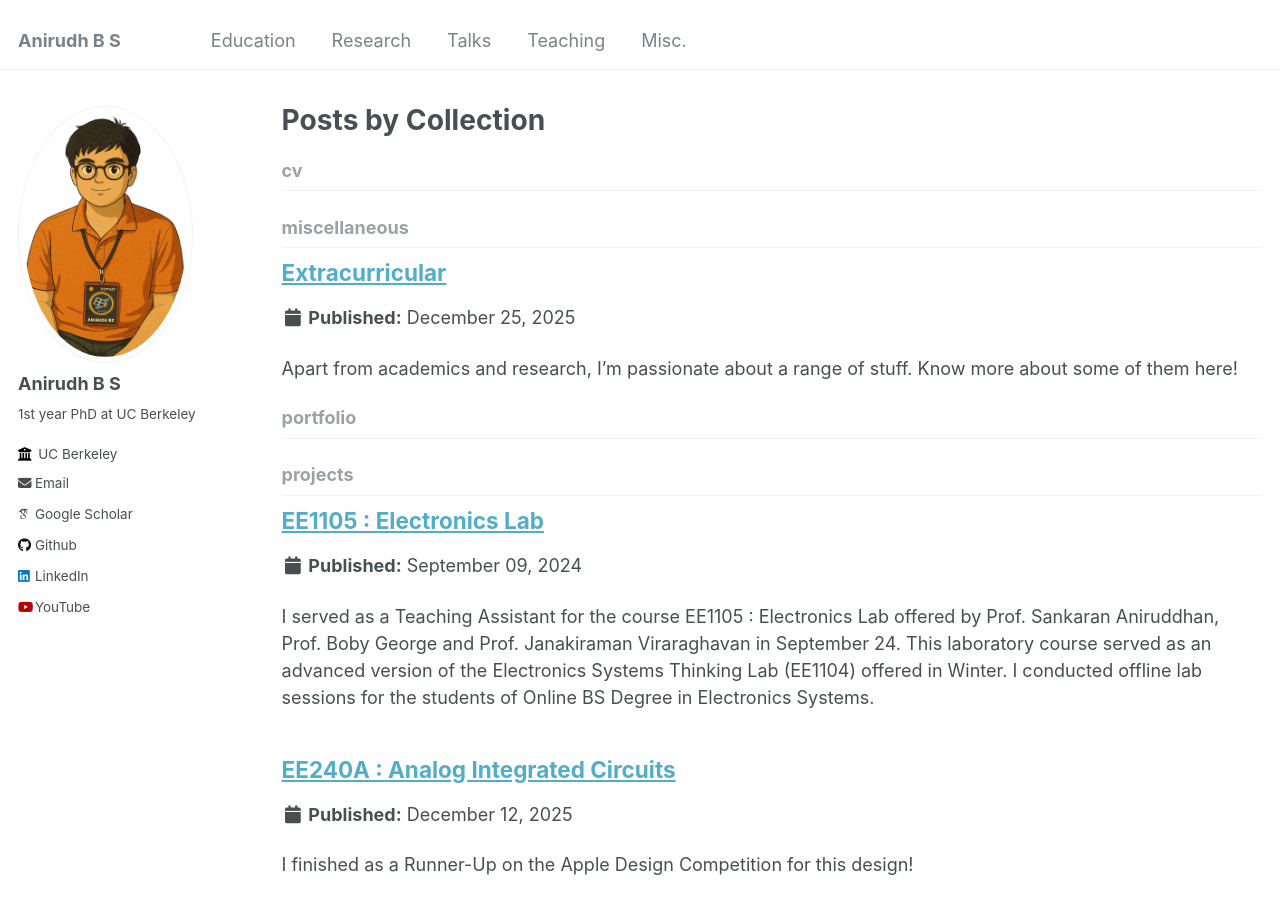
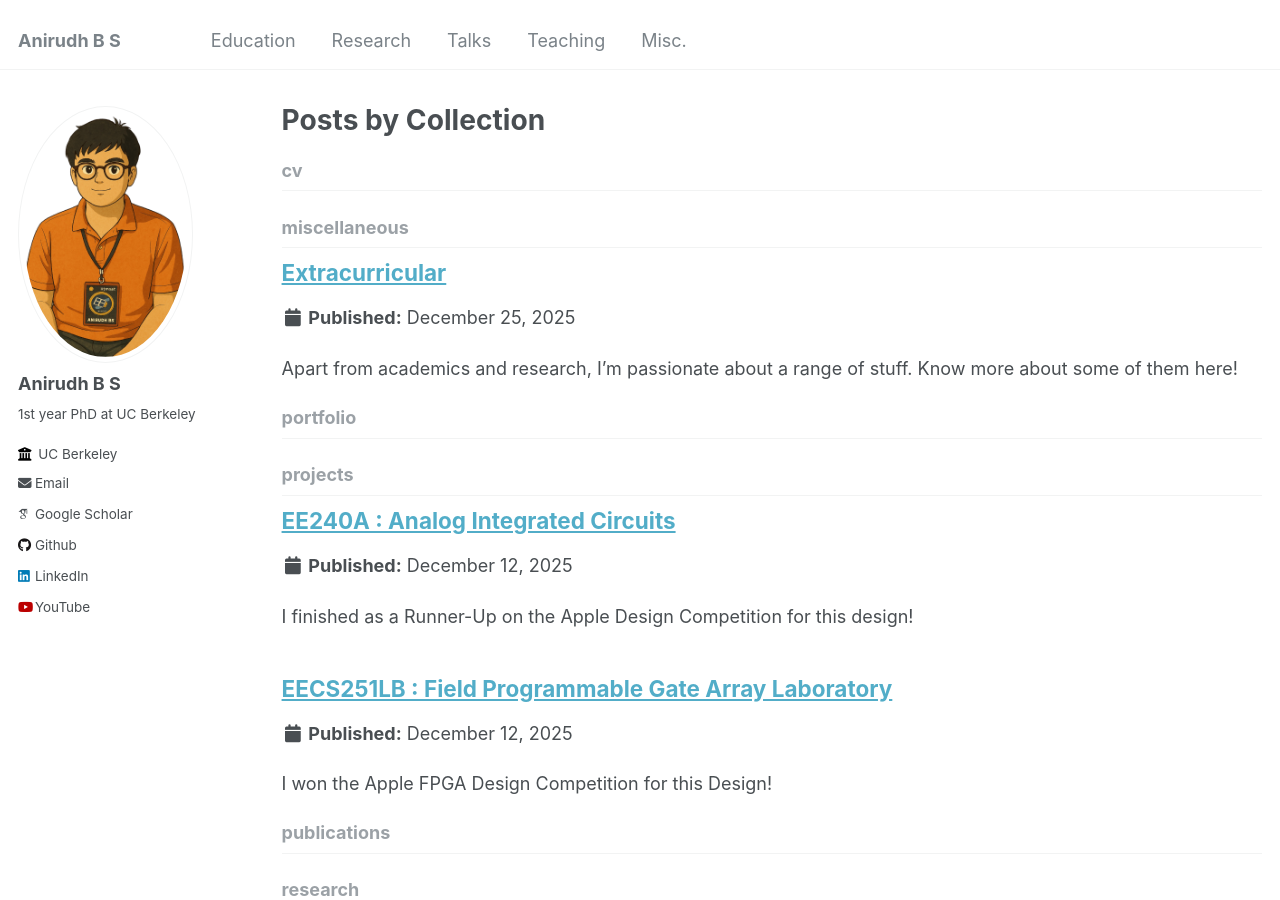
Before and after one commit to ANIRUDHBS1/ANIRUDHBS1.github.io, a Jekyll site: the page built from _pages/collection-archive.html, in a window 1280 px wide and 900 px high. Built offline with Jekyll 4.4.1, drawn with Linux system fonts in a browser that asks for light colours; some web fonts are replaced.

Commit message:
eecs151 project added

```diff
--- a/_projects/EE1105.md
+++ /dev/null
@@ -1,11 +0,0 @@
----
-title: "EE1105 : Electronics Lab"
-collection: teaching
-type: "Undergraduate Lab"
-permalink: /teaching/EE1105
-venue: "Dept. of Electrical Engineering, IIT Madras"
-date: 2024-09-09
-location: "Chennai, India"
----
-
-I served as a Teaching Assistant for the course EE1105 : Electronics Lab offered by Prof. Sankaran Aniruddhan, Prof. Boby George and Prof. Janakiraman Viraraghavan in September 24. This laboratory course served as an advanced version of the Electronics Systems Thinking Lab (EE1104) offered in Winter.  I conducted offline lab sessions for the students of Online BS Degree in Electronics Systems.
--- /dev/null
+++ b/_projects/EECS251A.md
@@ -0,0 +1,117 @@
+---
+title: "EECS251LB : Field Programmable Gate Array Laboratory"
+layout: single
+collection: projects
+type: "Graduate Design Project"
+permalink: /projects/EECS251A
+venue: "University of California, Berkeley"
+date: 2025-12-12
+location: "Berkeley, California, USA"
+---
+
+I won the Apple FPGA Design Competition for this Design!
+
+<h1>Introduction</h1>
+
+This project implements a 32-bit RISC-V core with a 3-stage pipeline, synchronous instruction/data memories, with minimal stalling and an integer cycles per instruction of 1. In addition to integer operations, the processor also supports floating point operations with a floating point CPI of slightly greater than 1. UART is used to interface the core with the real world. This RISC-V core was fully implemented on a PYNQ-Z1 board as shown in Figure 1.
+
+<div style="display: flex; gap: 10px; text-align: center;">
+  <figure style="width: 100%; margin: 0;">
+    <img src="/images/EECS151-1.png" style="width: 100%;">
+    <figcaption>Figure 1 : Project Overview and Block Diagram</figcaption>
+  </figure>
+</div>
+
+<h1>3 Stage Pipeline</h1>
+
+The three stage pipeline is divided into three phases :
+<ul>
+<li>Instruction Fetch **(F)**</li>
+<li>Decode and Execute **(DX)**</li>
+<li>Memory and Write-Back **(MW)**</li>
+</ul>
+
+Figure 2 shows the Block Diagram of our three stage pipeline with Floating Point Unit in parallel to the ALU. The Floating Point Unit (FPU) is pipelined with 2 stages for floating point addition and 3 stages for floating point multiplication and accumulation.
+
+<div style="display: flex; gap: 10px; text-align: center;">
+  <figure style="width: 100%; margin: 0;">
+    <img src="/images/EECS151-2.png" style="width: 100%;">
+    <figcaption>Figure 2 : Block Diagram of the three stage pipelined core</figcaption>
+  </figure>
+</div>
+
+In the F stage, the IMEM, PC and pipeline register are clocked simultaneously. Between the DX and MW stage, the DMEM and pipeline registers are clocked together. Extensive forwarding is employed to ensure that ALU-ALU hazards, MEM-ALU hazards and ALU-MEM hazards do not encounter any stalls.  The PC Select Mux takes one of its input right from the output of the ALU. In case of a branch instruction, the ALU output is directly forwarded to the IMEM address, thus reducing any branch misprediction and having a resultant integer CPI of 1.
+
+Due to the long critical path of the floating point unit, it has been pipelined to 2 stages for floating point addition and 3 stages for floating point multiplication and accumulation to ensure high frequency of operation.
+
+<h1>Resource Utilization</h1>
+
+<h3>FPGA Usage</h3>
+
+<table>
+  <thead>
+    <tr>
+      <th>FPGA Resource</th>
+      <th>No. of Units</th>
+    </tr>
+  </thead>
+  <tbody>
+    <tr>
+      <td>LUTs</td>
+      <td>2589</td>
+    </tr>
+    <tr>
+      <td>SLICE registers</td>
+      <td>567</td>
+    </tr>
+    <tr>
+      <td>BRAMs</td>
+      <td>34</td>
+    </tr>
+    <tr>
+      <td>DSP Blocks</td>
+      <td>2</td>
+    </tr>
+  </tbody>
+</table>
+
+<h3>Critical Path</h3>
+
+The timing of the critical path is 15.744 ns.
+
+<h1>Results</h1>
+
+<table>
+  <thead>
+    <tr>
+      <th>Parameter</th>
+      <th>Value</th>
+    </tr>
+  </thead>
+  <tbody>
+    <tr>
+      <td>Integer CPI (mmult)</td>
+      <td>1</td>
+    </tr>
+    <tr>
+      <td>Integer CPI (bdd)</td>
+      <td>1</td>
+    </tr>
+    <tr>
+      <td>Floating Point CPI (fpmmult)</td>
+      <td>1.33</td>
+    </tr>
+    <tr>
+      <td>Clock Frequency</td>
+      <td>62 MHz</td>
+    </tr>
+    <tr>
+      <td>Cost</td>
+      <td>4138844</td>
+    </tr>
+    <tr>
+      <td>Figure of Merit (FoM)</td>
+      <td>22.96</td>
+    </tr>
+  </tbody>
+</table>
```
Also changed, not shown: _pages/education.md (+1 -1 lines), images/Block_Diagram.jpg (added), images/EECS151-1.png (added), 1 other file.
